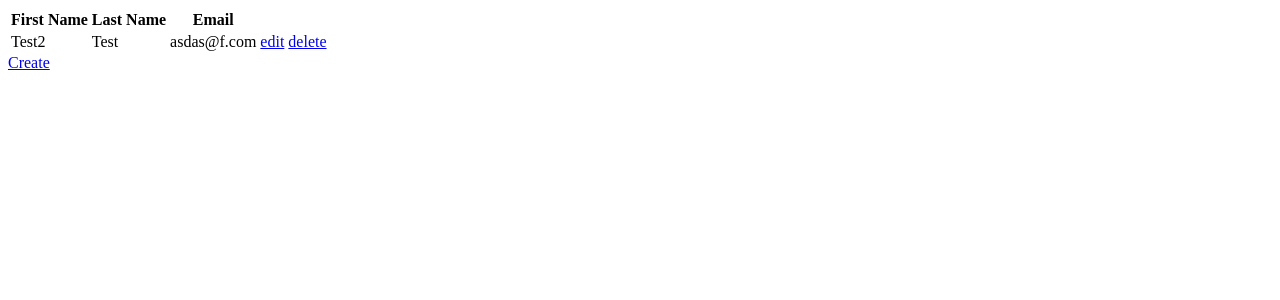
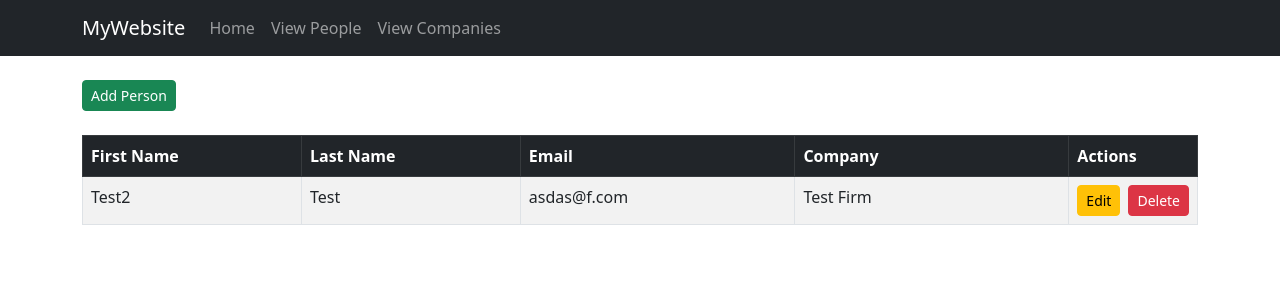
Before and after one commit to JoshMono/Christmas-Project, a Django app: page /view_people/ in a window 1280 px wide. Shown: the top 300 px of the page. Run offline with Django 5.2, Linux system fonts and the light colour scheme; data comes from the database, SQL or seed files in the repository; both versions use the stored data as it was after the commit.

Commit message:
Made it pretty

```diff
--- a/web_app/forms.py
+++ b/web_app/forms.py
@@ -8,7 +8,6 @@ from .models import Person, Company
 class CreatePersonForm(ModelForm):
 
     class Meta:
-
         model = Person
         fields = ["id", "first_name", "last_name", "email", "company"]
 
--- /dev/null
+++ b/web_app/templates/web_app/layout.html
@@ -0,0 +1,34 @@
+
+<!DOCTYPE html>
+<html lang="en">
+<head>
+    <meta charset="UTF-8">
+    <meta name="viewport" content="width=device-width, initial-scale=1">
+    <title>{% block title %}Home{% endblock %}</title>
+    <link href="https://cdn.jsdelivr.net/npm/bootstrap@5.3.0/dist/css/bootstrap.min.css" rel="stylesheet">
+</head>
+<body>
+    <nav class="navbar navbar-expand-lg navbar-dark bg-dark">
+        <div class="container">
+            <a class="navbar-brand" href="{% url 'index' %}">MyWebsite</a>
+            <button class="navbar-toggler" type="button" data-bs-toggle="collapse" data-bs-target="#navbarNav">
+                <span class="navbar-toggler-icon"></span>
+            </button>
+            <div class="collapse navbar-collapse" id="navbarNav">
+                <ul class="navbar-nav">
+                    <li class="nav-item"><a class="nav-link" href="{% url 'index' %}">Home</a></li>
+                    <li class="nav-item"><a class="nav-link" href="{% url 'view_people' %}">View People</a></li>
+                    <li class="nav-item"><a class="nav-link" href="{% url 'view_companies' %}">View Companies</a></li>
+                </ul>
+            </div>
+        </div>
+    </nav>
+
+    <div class="container mt-4">
+        {% block content %}
+        {% endblock %}
+    </div>
+
+    <script src="https://cdn.jsdelivr.net/npm/bootstrap@5.3.0/dist/js/bootstrap.bundle.min.js"></script>
+</body>
+</html>
--- a/web_app/templates/web_app/view_people.html
+++ b/web_app/templates/web_app/view_people.html
@@ -1,7 +1,53 @@
-<html>
+{% extends 'web_app/layout.html' %}
 
-    <body>
-        <table>
+{% load static %}
+
+{% block title %}View People{% endblock %}
+
+{% block content %}
+
+<a class="btn btn-success btn-sm" href="/create_person">Add Person</a>
+
+<div class="table-responsive">
+    <table class="table table-striped table-bordered mt-4">
+        <thead class="table-dark">
+            <tr>
+                <th style="width: 20%;">First Name</th>
+                <th style="width: 20%;">Last Name</th>
+                <th style="width: 25%;">Email</th>
+                <th style="width: 25%;">Company</th>
+                <th class="w-auto">Actions</th>
+            </tr>
+        </thead>
+        <tbody>
+            {% for person in people %}
+            <tr class="align-items-center">
+                <td style="width: 20%;">
+                    {{person.first_name}}
+                </td>
+                <td style="width: 20%;">
+                    {{person.last_name}}
+                </td>
+                <td style="width: 25%;">
+                    {{person.email}}
+                </td>
+                <td style="width: 25%;">
+                    {{person.company}}
+                </td>
+                <td class="w-auto">
+                    <div class="d-flex gap-2 justify-content-end">
+                        <a class="btn btn-warning btn-sm" href="/edit_person/{{person.id}}">Edit</a>
+                        <a class="btn btn-danger btn-sm" href="/delete_person/{{person.id}}">Delete</a>
+                    </div>
+                </td>
+            </tr>
+            {% endfor %}
+        </tbody>
+    </table>
+</div>
+
+
+        <!-- <table>
             <tr>
                 <th>First Name</th>
                 <th>Last Name</th>
@@ -29,8 +75,6 @@
             {% endfor %}
 
         </table>
-        <a href="/create_person">Create</a>
+        <a href="/create_person">Create</a> -->
 
-    </body>
-
-</html>
+{% endblock %}
--- a/web_app/urls.py
+++ b/web_app/urls.py
@@ -2,7 +2,7 @@ from django.urls import path
 from web_app import views
 
 urlpatterns = [
-    path("", views.home, name="home"),
+    path("", views.home, name="index"),
     path("view_people/", views.view_people, name="view_people"),
     path("create_person/", views.create_person, name="create_person"),
     path("edit_person/<person_id>", views.edit_person, name="edit_person"),
--- a/web_app/views.py
+++ b/web_app/views.py
@@ -7,7 +7,8 @@ from django.core.exceptions import ObjectDoesNotExist
 
 # Create your views here.
 def home(request):
-    return HttpResponse("Hello, Django!")
+    context = {}
+    return render(request, "web_app/index.html", context=context)
 
 def view_people(request):
     context = {}
```
Also changed, not shown: web_app/templates/web_app/create_company.html (+18 -8 lines), web_app/templates/web_app/create_person.html (+16 -8 lines), web_app/templates/web_app/index.html (added, +24 -0 lines), web_app/templates/web_app/view_companies.html (+30 -26 lines), web_app/templates/web_app/view_company.html (+39 -19 lines), db.sqlite3.
